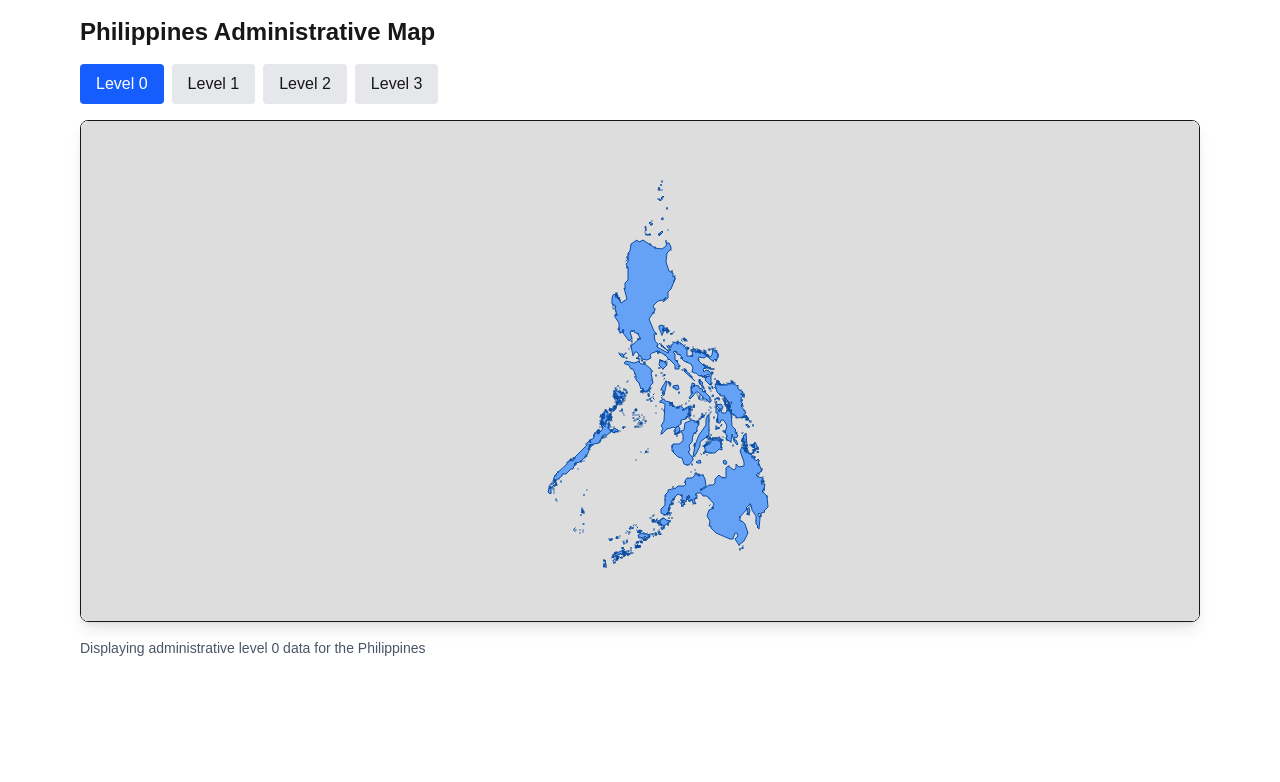
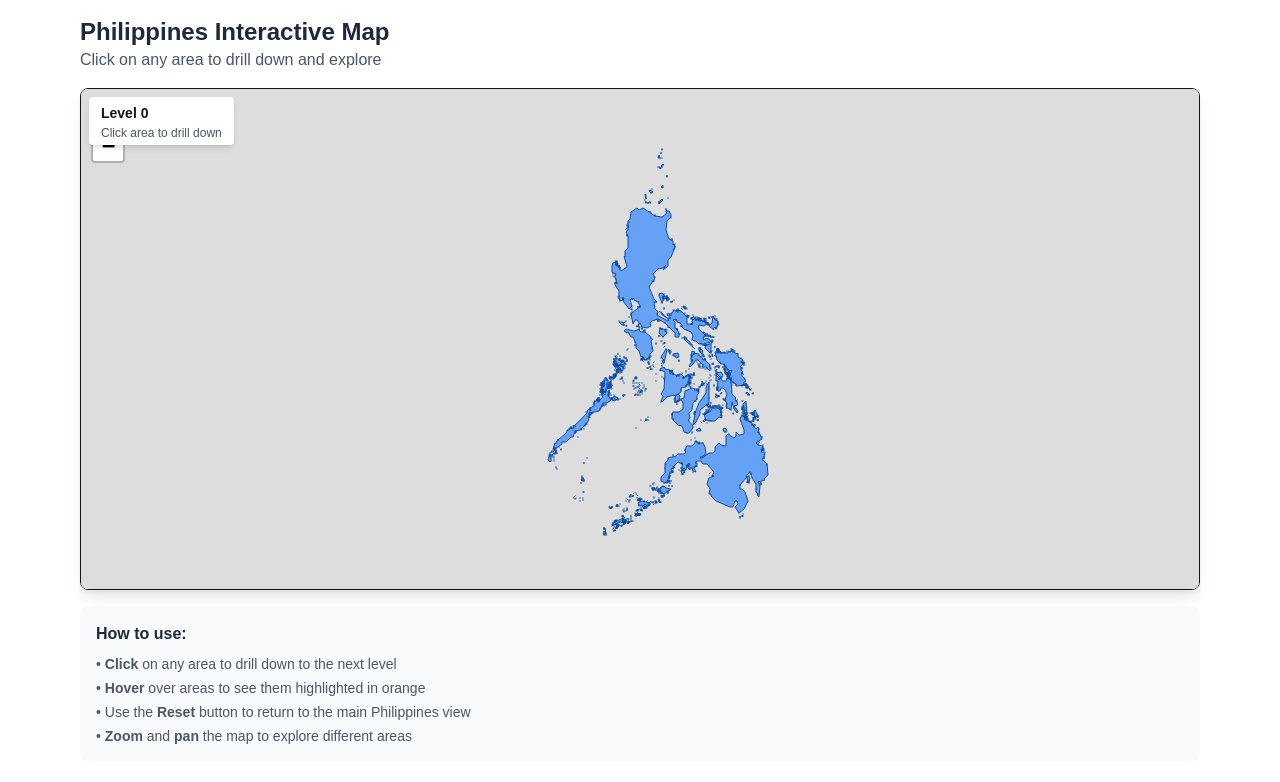
Before and after one commit to cedgarcia/election-results-frontend, a Next.js app: page / in a window 1280 px wide. Shown: the top 782 px of the page. Built offline with nearby package versions, Linux system fonts and the light colour scheme.

Commit message:
render map with drill down

```diff
--- a/src/app/page.tsx
+++ b/src/app/page.tsx
@@ -1,45 +1,142 @@
+/* eslint-disable @typescript-eslint/no-explicit-any */
 'use client';
 
 import { useState } from 'react';
-import Head from 'next/head';
-import PhilippinesMap from '../components/PhilippinesMap';
+import dynamic from 'next/dynamic';
+
+// Dynamically import the map component with no SSR
+const PhilippinesMap = dynamic(() => import('../components/PhilippinesMap'), {
+  ssr: false,
+  loading: () => (
+    <div className="flex h-[500px] w-full items-center justify-center bg-gray-100">
+      <div className="text-gray-600">Loading map...</div>
+    </div>
+  ),
+});
+
+type DrilldownState = {
+  level: number;
+  focusArea: {
+    bounds: any;
+    zoom: number;
+  } | null;
+  selectedFeature: any;
+};
 
 const PhilippinesMapPage = () => {
-  const [currentLevel, setCurrentLevel] = useState(0);
+  const [drilldownState, setDrilldownState] = useState<DrilldownState>({
+    level: 0,
+    focusArea: null,
+    selectedFeature: null,
+  });
+
+  const handleAreaClick = (feature: any, bounds: any) => {
+    if (drilldownState.level < 3) {
+      // Calculate appropriate zoom level based on current level
+      const zoomLevels = [6, 8, 10, 12]; // Zoom levels for each drill-down level
+      const nextLevel = drilldownState.level + 1;
+
+      setDrilldownState({
+        level: nextLevel,
+        focusArea: {
+          bounds: bounds,
+          zoom: zoomLevels[nextLevel] || 10,
+        },
+        selectedFeature: feature,
+      });
+    }
+  };
+
+  const handleReset = () => {
+    setDrilldownState({
+      level: 0,
+      focusArea: null,
+      selectedFeature: null,
+    });
+  };
 
   return (
     <div className="mx-auto max-w-6xl p-4">
-      <Head>
-        <title>Philippines Administrative Map</title>
-      </Head>
+      {/* Header with controls */}
+      <div className="mb-4 flex items-center justify-between">
+        <div>
+          <h1 className="text-2xl font-bold text-gray-800">
+            Philippines Interactive Map
+          </h1>
+          <p className="text-gray-600">
+            Click on any area to drill down and explore
+          </p>
+        </div>
 
-      <h1 className="mb-4 text-2xl font-bold">
-        Philippines Administrative Map
-      </h1>
-
-      <div className="mb-4 flex space-x-2">
-        {[0, 1, 2, 3].map((level) => (
+        {drilldownState.level > 0 && (
           <button
-            key={level}
-            onClick={() => setCurrentLevel(level)}
-            className={`rounded px-4 py-2 ${
-              currentLevel === level
-                ? 'bg-blue-600 text-white'
-                : 'bg-gray-200 hover:bg-gray-300'
-            }`}
+            onClick={handleReset}
+            className="flex items-center gap-2 rounded-lg bg-blue-600 px-4 py-2 text-white hover:bg-blue-700"
           >
-            Level {level}
+            <svg
+              className="h-4 w-4"
+              fill="none"
+              stroke="currentColor"
+              viewBox="0 0 24 24"
+            >
+              <path
+                strokeLinecap="round"
+                strokeLinejoin="round"
+                strokeWidth={2}
+                d="M3 10h10a8 8 0 018 8v2M3 10l6 6m-6-6l6-6"
+              />
+            </svg>
+            Reset to Philippines
           </button>
-        ))}
+        )}
       </div>
 
+      {/* Breadcrumb */}
+      {drilldownState.selectedFeature && (
+        <div className="mb-4 rounded-lg border border-blue-200 bg-blue-50 p-3">
+          <div className="flex items-center gap-2 text-sm">
+            <span className="text-gray-600">Current Location:</span>
+            <span className="font-semibold text-blue-800">
+              {drilldownState.selectedFeature.properties?.name ||
+                `Level ${drilldownState.level} Area`}
+            </span>
+            <span className="text-gray-500">
+              • Level {drilldownState.level}
+            </span>
+          </div>
+        </div>
+      )}
+
+      {/* Map Container */}
       <div className="overflow-hidden rounded-lg border shadow-lg">
-        <PhilippinesMap level={currentLevel} />
+        <PhilippinesMap
+          level={drilldownState.level}
+          onAreaClick={handleAreaClick}
+          focusArea={drilldownState.focusArea}
+        />
       </div>
 
-      <p className="mt-4 text-sm text-gray-600">
-        Displaying administrative level {currentLevel} data for the Philippines
-      </p>
+      {/* Instructions */}
+      <div className="mt-4 rounded-lg bg-gray-50 p-4">
+        <h3 className="mb-2 font-semibold text-gray-800">How to use:</h3>
+        <ul className="space-y-1 text-sm text-gray-600">
+          <li>
+            • <strong>Click</strong> on any area to drill down to the next level
+          </li>
+          <li>
+            • <strong>Hover</strong> over areas to see them highlighted in
+            orange
+          </li>
+          <li>
+            • Use the <strong>Reset</strong> button to return to the main
+            Philippines view
+          </li>
+          <li>
+            • <strong>Zoom</strong> and <strong>pan</strong> the map to explore
+            different areas
+          </li>
+        </ul>
+      </div>
     </div>
   );
 };
--- a/src/components/PhilippinesMap.tsx
+++ b/src/components/PhilippinesMap.tsx
@@ -1,7 +1,9 @@
-import { useEffect, useState } from 'react';
-import { GeoJSON, MapContainer } from 'react-leaflet';
+/* eslint-disable @typescript-eslint/no-explicit-any */
+import { useEffect, useRef, useState } from 'react';
+import { GeoJSON, MapContainer, useMap } from 'react-leaflet';
 import 'leaflet/dist/leaflet.css';
 import type { GeoJSON as GeoJSONType } from 'geojson';
+import type { Layer, Map as LeafletMap } from 'leaflet';
 
 // Philippines bounding coordinates
 const PH_BOUNDS: [number, number][] = [
@@ -17,11 +19,42 @@ const CENTER: [number, number] = [
 
 type PhilippinesMapProps = {
   level?: number;
+  onAreaClick?: (feature: any, bounds: any) => void;
+  focusArea?: {
+    bounds: any;
+    zoom: number;
+  } | null;
 };
 
-const PhilippinesMap = ({ level = 0 }: PhilippinesMapProps) => {
+// Component to handle map focus/zoom changes
+const MapController = ({
+  focusArea,
+}: {
+  focusArea: PhilippinesMapProps['focusArea'];
+}) => {
+  const map = useMap();
+
+  useEffect(() => {
+    if (focusArea && focusArea.bounds) {
+      // Fit the map to the clicked area bounds with some padding
+      map.fitBounds(focusArea.bounds, {
+        padding: [20, 20],
+        maxZoom: focusArea.zoom,
+      });
+    }
+  }, [focusArea, map]);
+
+  return null;
+};
+
+const PhilippinesMap = ({
+  level = 0,
+  onAreaClick,
+  focusArea,
+}: PhilippinesMapProps) => {
   const [geoData, setGeoData] = useState<GeoJSONType | null>(null);
   const [loading, setLoading] = useState(true);
+  const mapRef = useRef<LeafletMap | null>(null);
 
   useEffect(() => {
     const fetchGeoData = async () => {
@@ -36,9 +69,17 @@ const PhilippinesMap = ({ level = 0 }: PhilippinesMapProps) => {
         setLoading(false);
       }
     };
-
     fetchGeoData();
   }, [level]);
+
+  const handleFeatureClick = (feature: any, layer: Layer) => {
+    if (onAreaClick && level < 3) {
+      // Only allow drill-down up to level 3
+      // Get the bounds of the clicked feature
+      const bounds = (layer as any).getBounds();
+      onAreaClick(feature, bounds);
+    }
+  };
 
   return (
     <div className="relative h-[500px] w-full bg-white">
@@ -50,48 +91,91 @@ const PhilippinesMap = ({ level = 0 }: PhilippinesMapProps) => {
         <MapContainer
           center={CENTER}
           zoom={5}
-          minZoom={5}
+          minZoom={4}
+          maxZoom={10}
           maxBounds={PH_BOUNDS}
           maxBoundsViscosity={1.0}
           scrollWheelZoom={true}
           className="z-0 h-full w-full bg-white"
-          // Disable all map controls
           attributionControl={false}
-          zoomControl={false}
+          zoomControl={true}
           doubleClickZoom={false}
           boxZoom={false}
           keyboard={false}
           dragging={true}
+          ref={mapRef}
         >
+          <MapController focusArea={focusArea} />
           {geoData && (
             <GeoJSON
+              key={`geojson-${level}`} // Force re-render when level changes
               data={geoData}
               style={() => ({
                 fillColor: '#3388ff',
                 weight: 1,
                 color: '#0c4da2',
                 fillOpacity: 0.7,
+                cursor: level < 3 ? 'pointer' : 'default', // Show pointer cursor if clickable
               })}
               onEachFeature={(feature, layer) => {
                 // Add interactivity
                 layer.on({
                   mouseover: (e) => {
-                    e.target.setStyle({
-                      fillColor: '#ff7800',
-                      weight: 2,
-                    });
+                    if (level < 3) {
+                      // Only show hover effect if clickable
+                      e.target.setStyle({
+                        fillColor: '#ff7800',
+                        weight: 2,
+                        fillOpacity: 0.9,
+                      });
+                    }
                   },
                   mouseout: (e) => {
                     e.target.setStyle({
                       fillColor: '#3388ff',
                       weight: 1,
+                      fillOpacity: 0.7,
                     });
                   },
+                  click: (e) => {
+                    handleFeatureClick(feature, layer);
+                  },
                 });
+
+                // Add tooltip if feature has name property
+                if (feature.properties && feature.properties.name) {
+                  layer.bindTooltip(feature.properties.name, {
+                    permanent: false,
+                    direction: 'center',
+                    className: 'custom-tooltip',
+                  });
+                }
               }}
             />
           )}
         </MapContainer>
+      )}
+
+      {/* Level indicator */}
+      <div className="absolute top-2 left-2 z-[1000] rounded bg-white px-3 py-1 shadow-md">
+        <span className="text-sm font-semibold">Level {level}</span>
+        {level < 3 && (
+          <span className="block text-xs text-gray-600">
+            Click area to drill down
+          </span>
+        )}
+      </div>
+
+      {/* Back button for levels > 0 */}
+      {level > 0 && (
+        <div className="absolute top-2 right-2 z-[1000]">
+          <button
+            onClick={() => window.history.back()}
+            className="rounded border bg-white px-3 py-1 text-sm shadow-md hover:bg-gray-100"
+          >
+            ← Back
+          </button>
+        </div>
       )}
     </div>
   );
```
